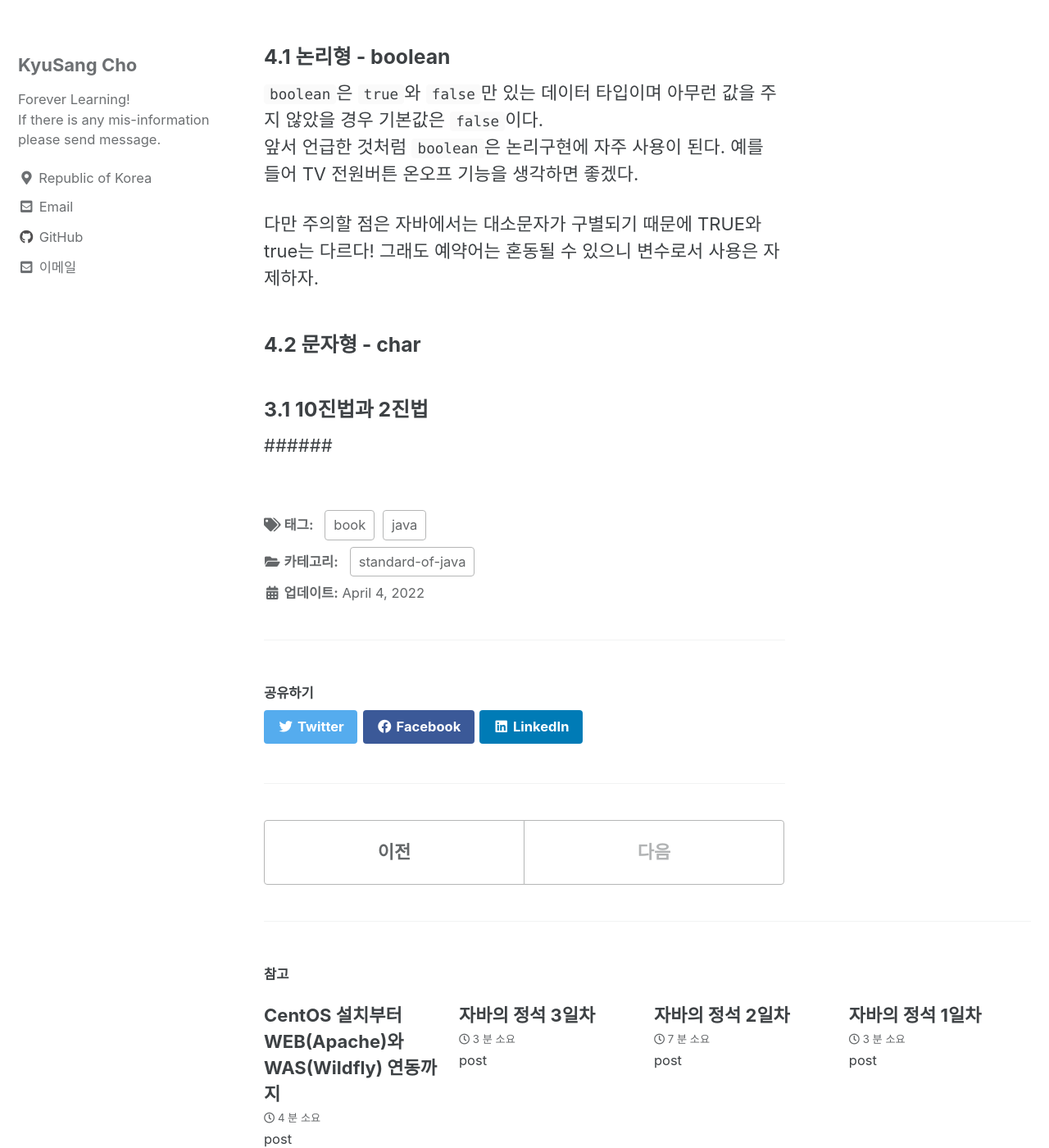
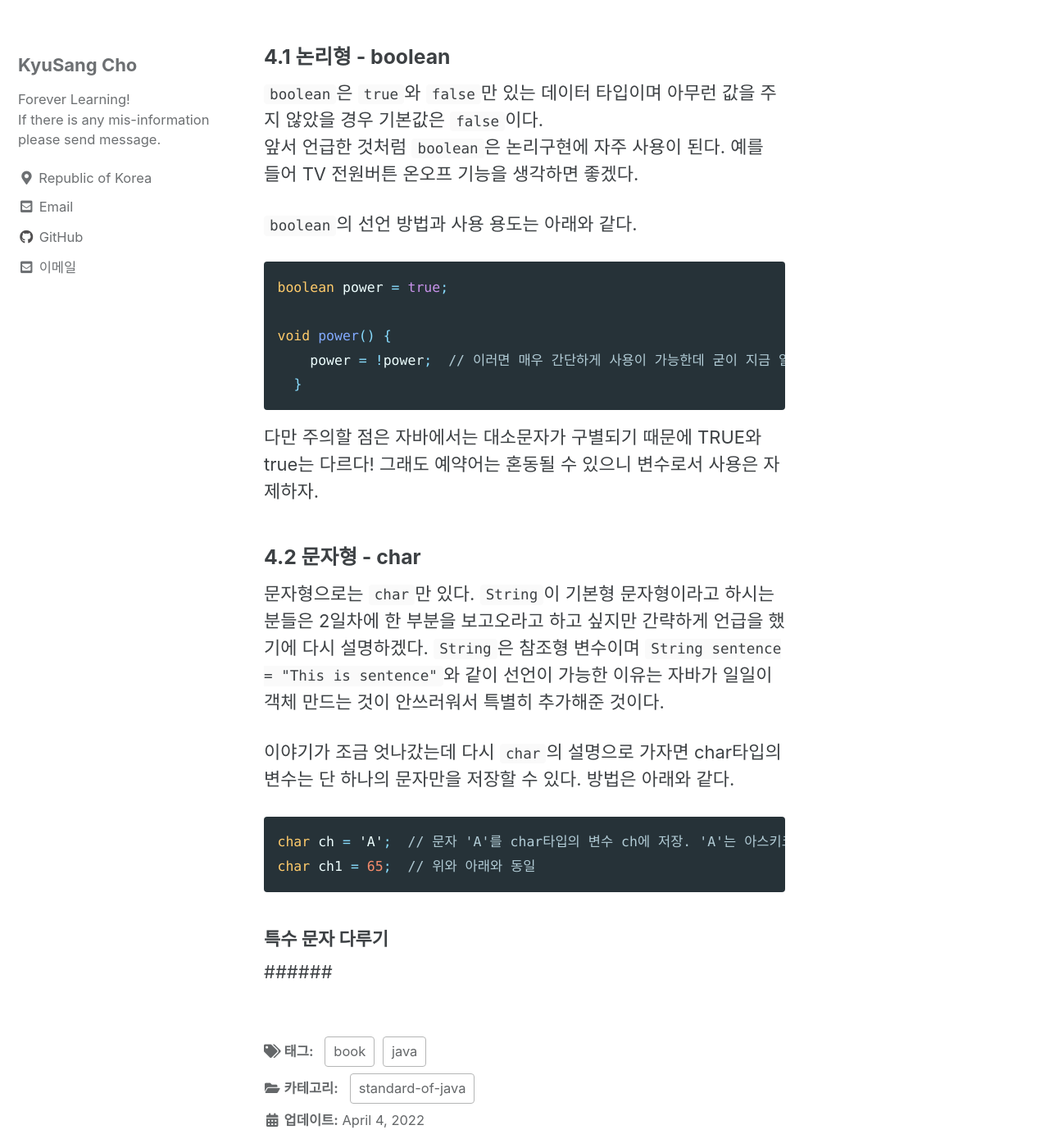
Before and after one commit to DevKS-Yet/DevKs-Yet.github.io, a Jekyll site: the page built from _posts/2022-04-04-64(standard-of-Java004).md, in a window 1280 px wide and 1400 px high, scrolled down 485 px. Shown: the whole window at 82% size. Built offline with Jekyll 4.4.1, drawn with Linux system fonts in a browser that asks for light colours; cached includes are drawn as plain includes.

Commit message:
20220404

````diff
--- a/_posts/2022-04-04-64(standard-of-Java004).md
+++ b/_posts/2022-04-04-64(standard-of-Java004).md
@@ -19,10 +19,26 @@ tags:
 `boolean`은 `true`와 `false`만 있는 데이터 타입이며 아무런 값을 주지 않았을 경우 기본값은 `false`이다.
 앞서 언급한 것처럼 `boolean`은 논리구현에 자주 사용이 된다. 예를 들어 TV 전원버튼 온오프 기능을 생각하면 좋겠다.
 
+`boolean`의 선언 방법과 사용 용도는 아래와 같다.
+```java
+boolean power = true;
+
+void power() {
+    power = !power;  // 이러면 매우 간단하게 사용이 가능한데 굳이 지금 알 필요 없다. 추후 다시 나온다.
+  }
+```
+
 다만 주의할 점은 자바에서는 대소문자가 구별되기 때문에 TRUE와 true는 다르다! 그래도 예약어는 혼동될 수 있으니 변수로서 사용은 자제하자.
 
 ### 4.2 문자형 - char
+문자형으로는 `char`만 있다. `String`이 기본형 문자형이라고 하시는 분들은 2일차에 한 부분을 보고오라고 하고 싶지만 간략하게 언급을 했기에 다시 설명하겠다. `String`은 참조형 변수이며 `String sentence = "This is sentence"`와 같이 선언이 가능한 이유는 자바가 일일이 객체 만드는 것이 안쓰러워서 특별히 추가해준 것이다.
 
-### 3.1 10진법과 2진법
+이야기가 조금 엇나갔는데 다시 `char`의 설명으로 가자면 char타입의 변수는 단 하나의 문자만을 저장할 수 있다. 방법은 아래와 같다.
+```java
+char ch = 'A';  // 문자 'A'를 char타입의 변수 ch에 저장. 'A'는 아스키코드로 65다. 그러므로 저장도 65로 되고 정수 또는 실수와 더한다면 65로 대입이 된다.
+char ch1 = 65;  // 위와 아래와 동일
+```
+
+###### 특수 문자 다루기
 
 ######
````
